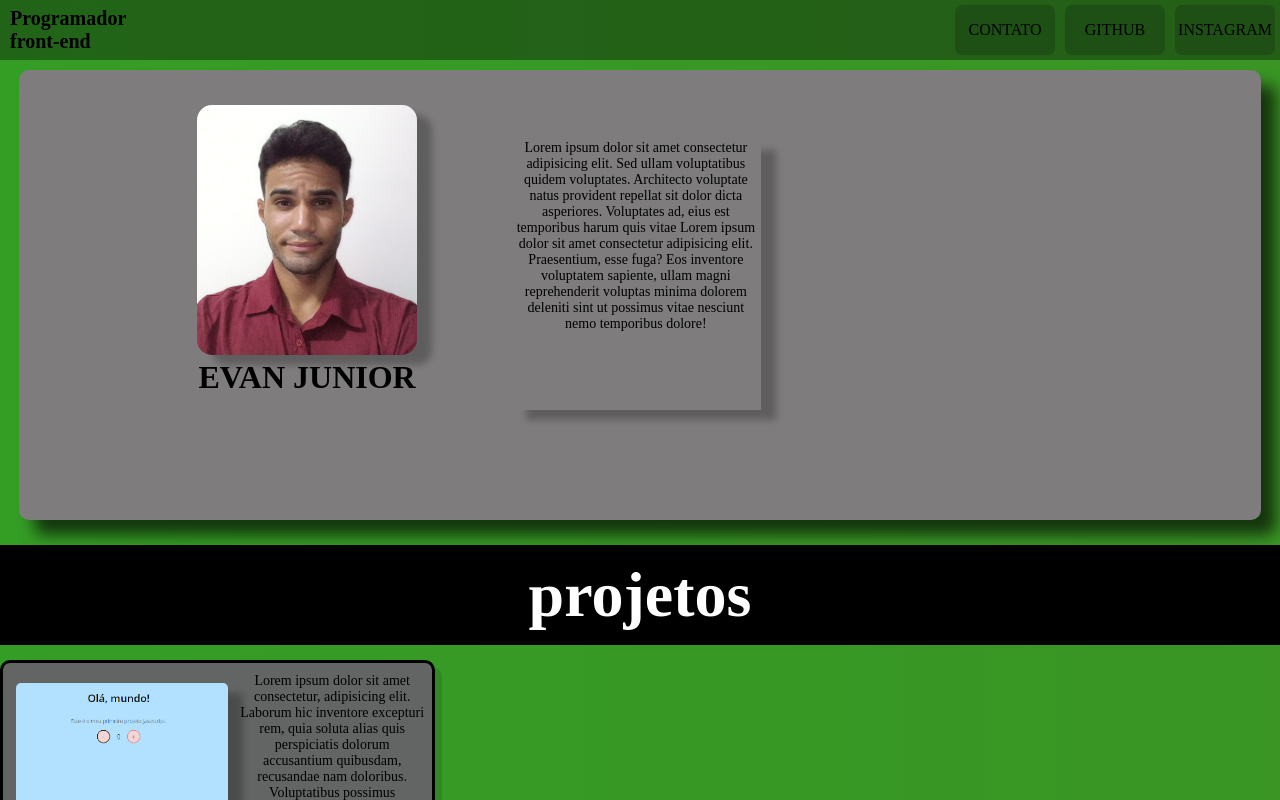
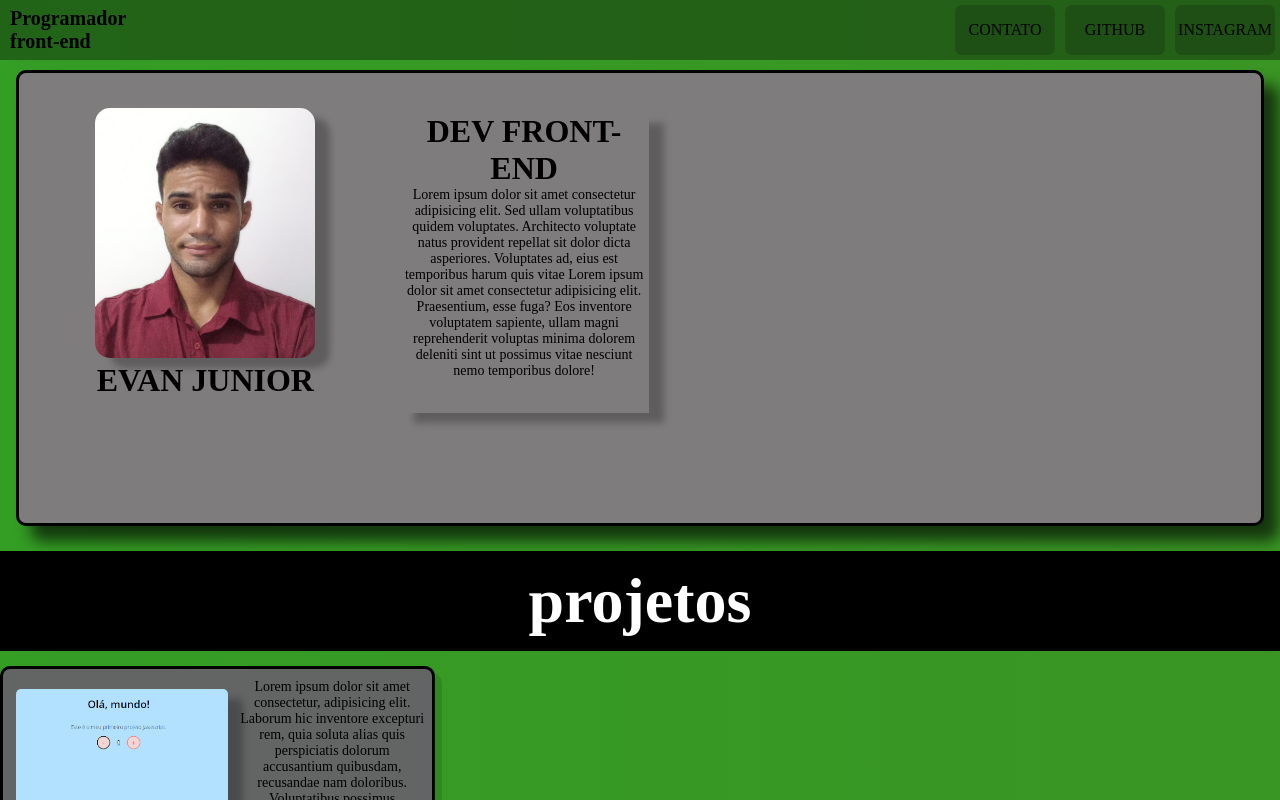
Before and after one commit to Evanjr73/PORTIFOLIO, a React (Vite) app in the folder vite-project/: page / in a window 1280 px wide. Shown: the top 800 px of the page. Built offline with nearby package versions, Linux system fonts and the light colour scheme.

Commit message:
melhorando o formato para celular

```diff
--- a/vite-project/src/texto.css
+++ b/vite-project/src/texto.css
@@ -16,6 +16,7 @@
     box-shadow: 15px 15px 15px rgba(0, 0, 0, 0.649);
     border-radius: 10px;
     align-items: flex-start;
+    border: solid;
 
 
 
@@ -39,13 +40,14 @@ p{
 #texto{
     box-shadow: 15px 10px 7px  rgba(0, 0, 0, 0.249);
     width: 250px;
-    margin: 50px  5%  30px  40px ;
+    margin: 20px  5%  30px  20px ;
+    /* border: solid; */
 }
 #divtext3{
     display: flex;
     height: 350px;
     width: 650px;
-    margin-left: 10%;
+    margin-left: 1%;
     margin-top: 20px;
 
 
--- a/vite-project/src/texto.tsx
+++ b/vite-project/src/texto.tsx
@@ -12,6 +12,7 @@ export function Texto(){
 
                 </div>
                 <div id="texto">
+                    <h1>DEV FRONT-END</h1>
                     <p>Lorem ipsum dolor sit amet consectetur adipisicing elit. Sed ullam voluptatibus quidem voluptates. Architecto voluptate natus provident repellat sit dolor dicta asperiores. Voluptates ad, eius est temporibus harum quis vitae Lorem ipsum dolor sit amet consectetur adipisicing elit. Praesentium, esse fuga? Eos inventore voluptatem sapiente, ullam magni reprehenderit voluptas minima dolorem deleniti sint ut possimus vitae nesciunt nemo temporibus dolore!</p>
                 </div>
             </div>
```
